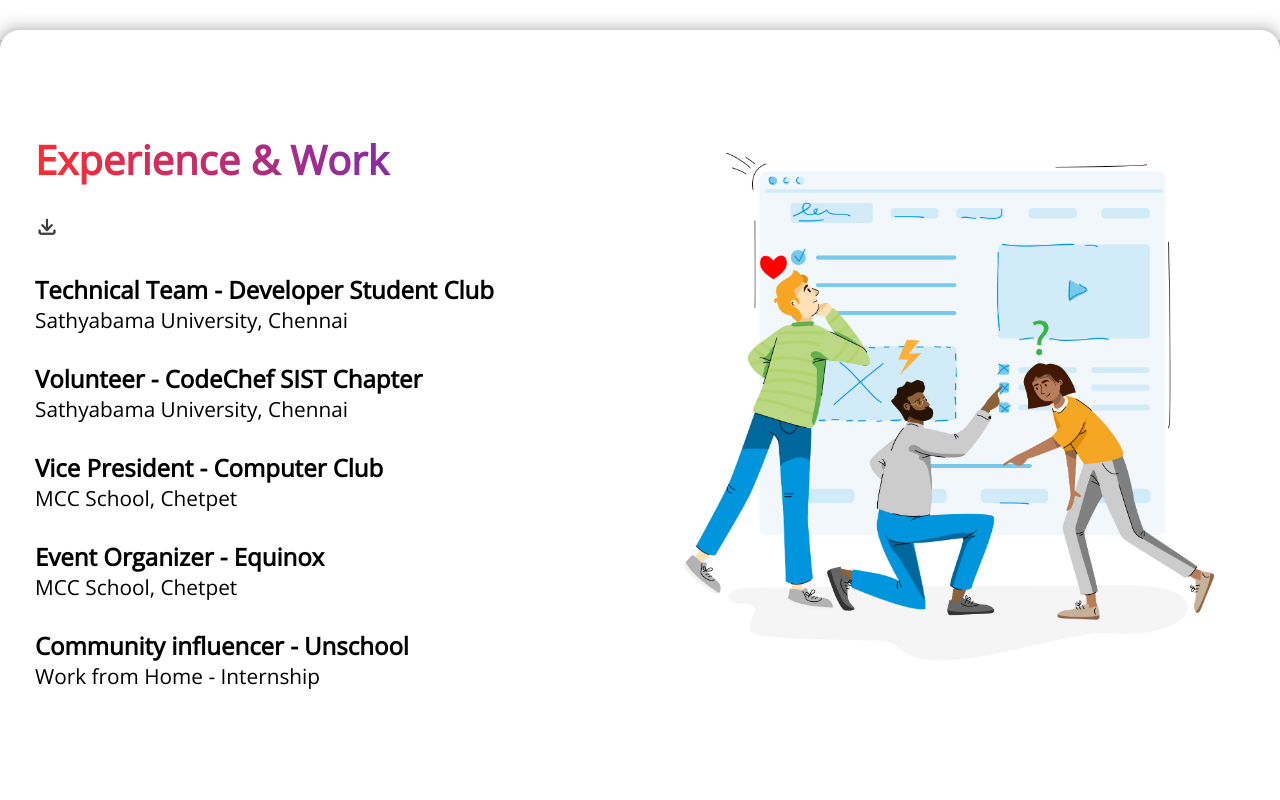
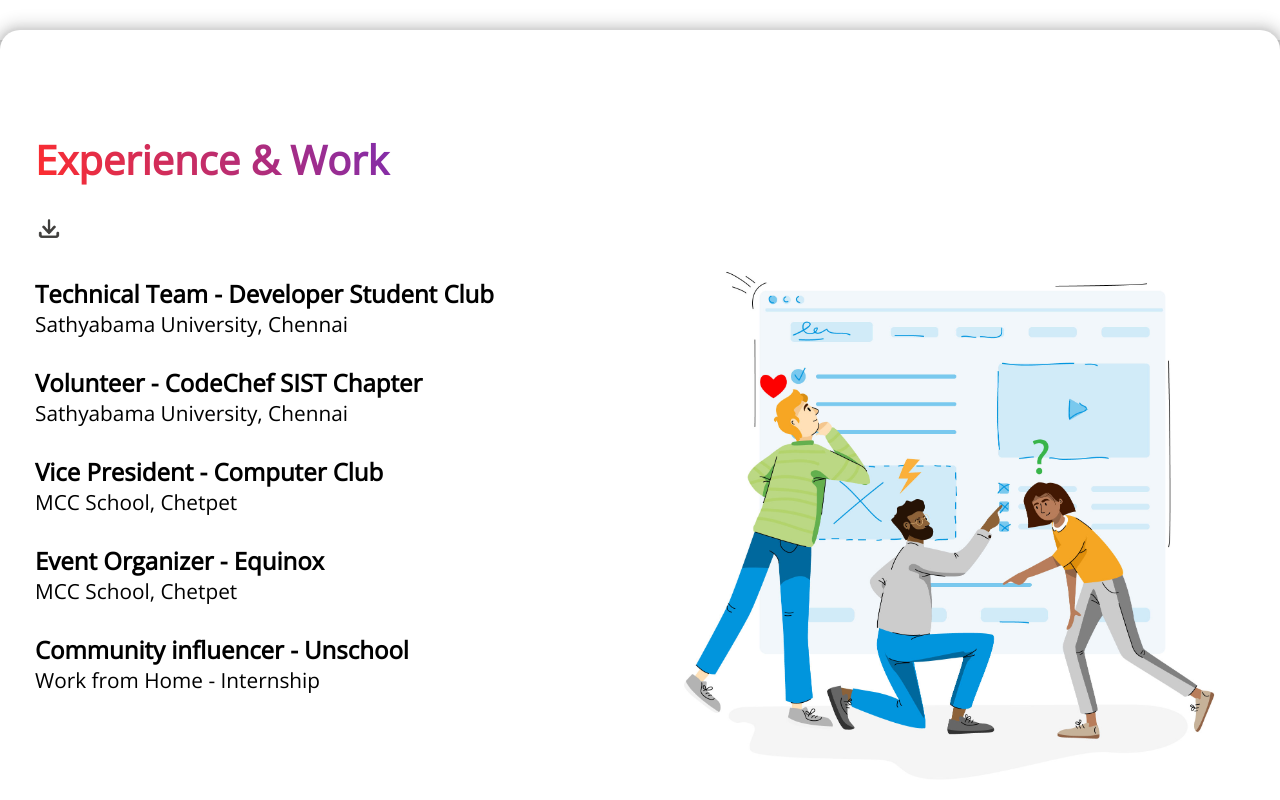
Before and after one commit to Manoj-Paramsetti/old-portfolio---simple-web-apps, a website: page index.html in a window 1280 px wide. Shown: the part 1560-2360 px from the top of the page. Drawn offline with nearby package versions, Linux system fonts and the light colour scheme.

Commit message:
site update

```diff
--- a/css/layout.css
+++ b/css/layout.css
@@ -312,7 +312,8 @@ h1 {
   width:50%;
   position: static;
   padding-left: 20px;
-  margin-top, margin-right: auto;
+  margin-top: auto;
+  margin-right: auto;
   vertical-align: middle;
   height: 100%;
   justify-content: center;
--- a/index.html
+++ b/index.html
@@ -3,7 +3,7 @@
   <head>
     <!--title Section-->
     <title>
-      Paramsetti Manoj
+      Paramsetti Manoj | Portfolio
     </title>
     <!--Linking local res-->
     <link rel="stylesheet" href="css/layout.css">
@@ -52,11 +52,11 @@
       </div>
       <!--scrollable area-->
       <div id="Topbar">
-        <!--left side of the titlebar-->
+        <!--left side of the title bar-->
         <div id="Leftbar">
           <a onclick="parru()">Paramsetti Manoj</a>
         </div>
-        <!--Rigth side of the titlebar-->
+        <!--Rigth side of the title bar-->
         <div id="Rightbar">
           <a onclick="parru()">About</a>
           <a href= "https://www.linkedin.com/in/manoj-paramsetti/">LinkedIn</a>
@@ -121,9 +121,11 @@
       <div id="Experience">
 
         <div id="leftcontent">
-        <h1>Experience & Work</h1><br><a href="https://drive.google.com/file/d/1yJRO9gsKzwjuYChZ7v8P5DOxutcAhAEF/view?usp=sharing" target="_blank">
-              <img src="img/download-logo.png" id= "pic" onclick="visic();" height="24px" alt="Resume">
-            </a><br><br>
+        <h1>Experience & Work</h1><br>
+            <a href="https://drive.google.com/file/d/1yJRO9gsKzwjuYChZ7v8P5DOxutcAhAEF/view?usp=sharing" target="_blank">
+              <img src="img/download-logo.png" id= "pic" onclick="visic();" height="28px" alt="Resume">
+            </a>
+            <br><br>
 
             <h2>Technical Team - Developer Student Club</h2>
             Sathyabama University, Chennai
@@ -139,10 +141,10 @@
             <br><br>
             <h2>Community influencer - Unschool</h2>
             Work from Home - Internship
-          </div>
-              <div id="rightcontent">
-                <img src= "img/work.jpg" width="100%"></img>
-              </div>
+        </div>
+        <div id="rightcontent">
+          <img src= "img/work.jpg" width="100%"></img>
+        </div>
       </div>
 
       <div id="Project">
```
Also changed, not shown: 1 other file.
